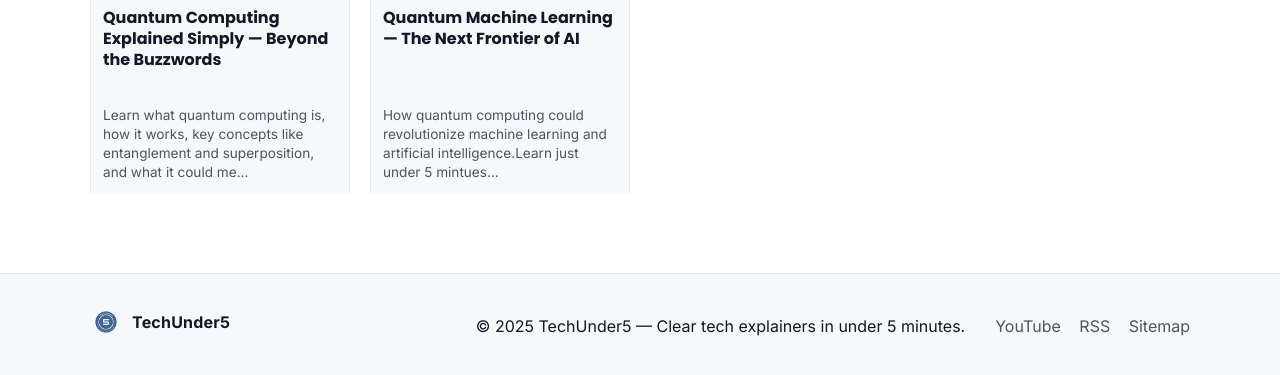
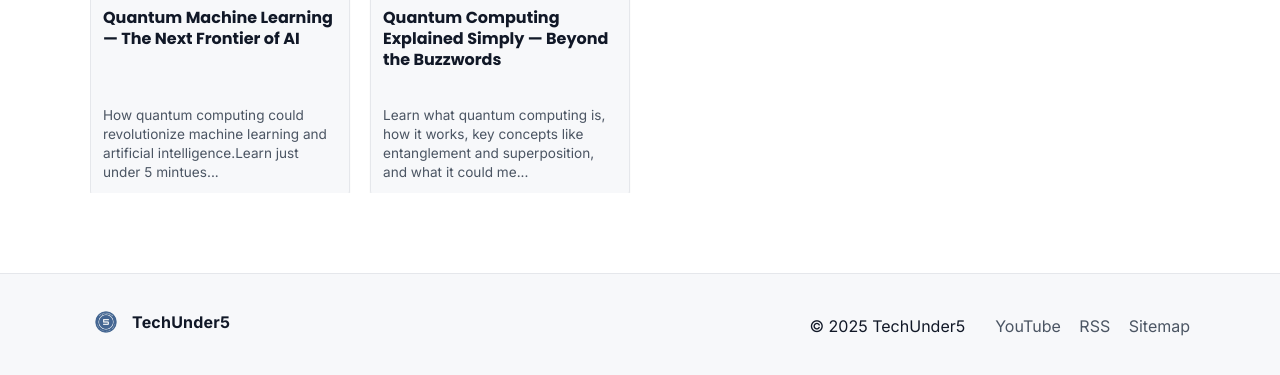
Before and after one commit to techunderfive/techunderfive, a Jekyll site: the page built from index.html, in a window 1280 px wide and 900 px high, scrolled down 1870 px, cut to the strip 523-898 px from the top of the window. Built offline with Jekyll 4.4.1, drawn with Linux system fonts in a browser that asks for light colours; comment, search, counter and statistics services are not loaded.

```diff
--- a/_layouts/default.html
+++ b/_layouts/default.html
@@ -8,7 +8,7 @@
   <link href="https://fonts.googleapis.com/css2?family=Poppins:wght@400;600;700&family=Inter:wght@400;500;700&display=swap" rel="stylesheet">
 
   <!-- Styles -->
-  <link rel="stylesheet" href="{{ '/assets/css/style.css' | relative_url }}" />
+  <link rel="stylesheet" href="{{ '/assets/css/style.css' | relative_url }}?v={{ site.time | date: '%s' }}" />
 
   <!-- Favicon -->
   <link rel="icon" href="{{ '/assets/images/favicon.ico' | relative_url }}" type="image/x-icon" />
@@ -17,7 +17,7 @@
   {% seo %}
 
   <!-- Scripts -->
-  <script src="{{ '/assets/js/site.js' | relative_url }}" defer></script>
+  <script src="{{ '/assets/js/site.js' | relative_url }}?v={{ site.time | date: '%s' }}" defer></script>
 </head>
 <body>
   <header class="site-header">
@@ -61,7 +61,6 @@
       </div>
       <div class="footer-meta">
         <span>&copy; {{ site.time | date: "%Y" }} TechUnder5</span>
-        <span>— Clear tech explainers in under 5 minutes.</span>
       </div>
       <div class="footer-links">
         <a href="https://www.youtube.com/@techunder5" target="_blank" rel="noopener" aria-label="TechUnder5 on YouTube">YouTube</a>
```
Also changed, not shown: _posts/category/quantumcomputing/2025-08-24-Quantum-Machine-Learning.md (+2 -23 lines).
